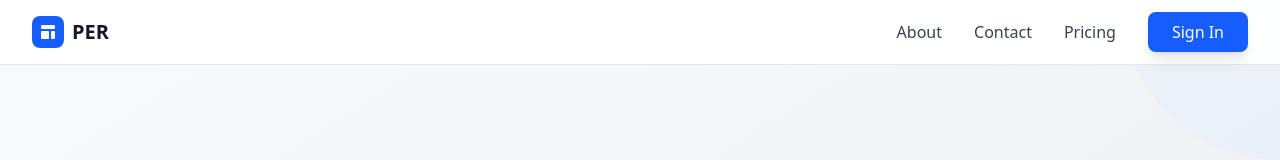
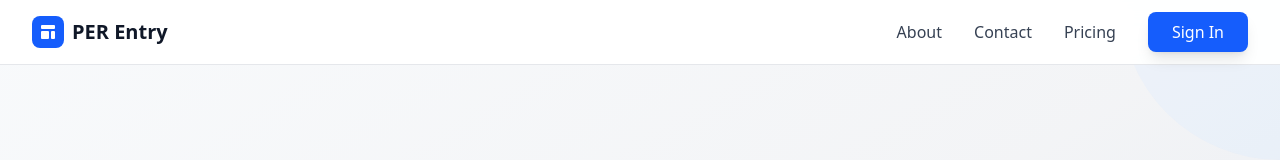
Before and after one commit to subhransu-mishra/PER, a React (Vite) app in the folder client/: page / in a window 1280 px wide. Shown: the top 160 px of the page. Built offline with nearby package versions, Linux system fonts and the light colour scheme.

Commit message:
testing github

```diff
--- a/client/src/components/Hero.jsx
+++ b/client/src/components/Hero.jsx
@@ -128,7 +128,7 @@
                   <path d="M3 4a1 1 0 011-1h12a1 1 0 011 1v2a1 1 0 01-1 1H4a1 1 0 01-1-1V4zM3 10a1 1 0 011-1h6a1 1 0 011 1v6a1 1 0 01-1 1H4a1 1 0 01-1-1v-6zM14 9a1 1 0 00-1 1v6a1 1 0 001 1h2a1 1 0 001-1v-6a1 1 0 00-1-1h-2z"/>
                 </svg>
               </div>
-              <span className="text-xl font-bold text-gray-900">PER</span>
+              <span className="text-xl font-bold text-gray-900">PER Entry</span>
             </div>
 
             {/* Desktop Navigation */}
```
